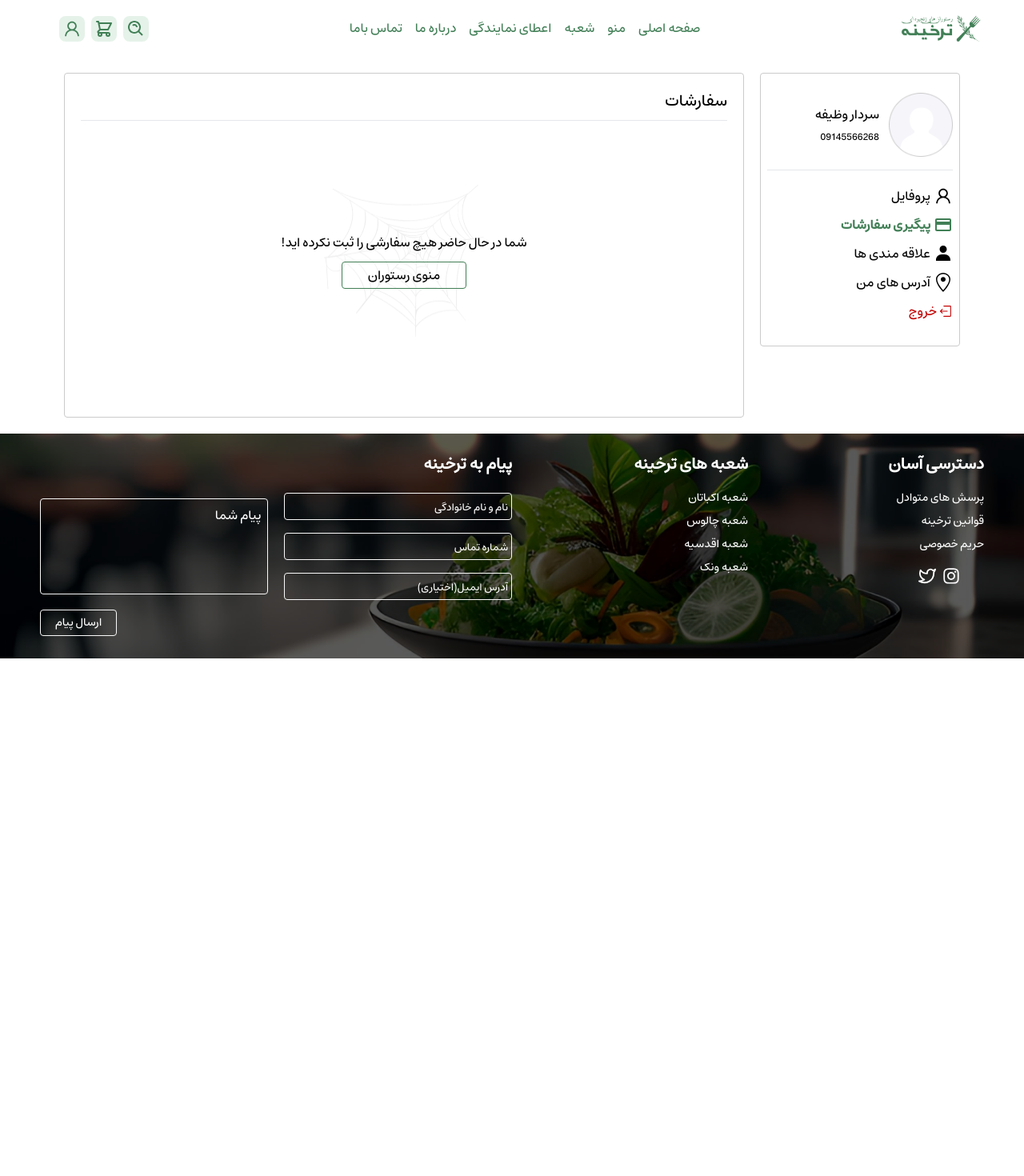
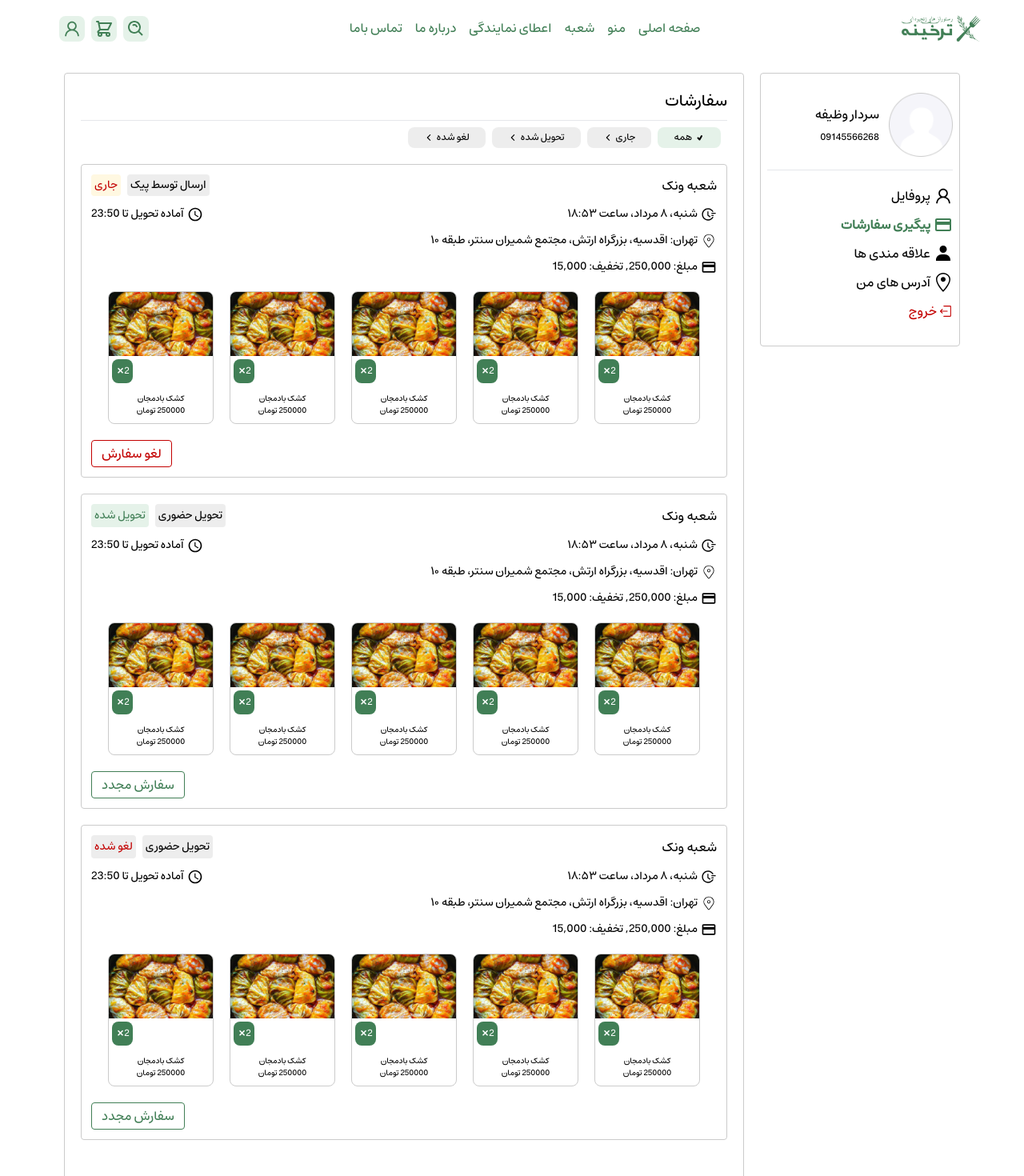
Before and after one commit to Reza0101/order-food, a Next.js app: page /profile/ordersTrack in a window 1280 px wide. Shown: the top 1470 px of the page at 80% size. Before the commit the page ends 823 px from the top, so only its background shows below. Built offline with nearby package versions, Linux system fonts and the light colour scheme; some icons are missing.

Commit message:
add orders condition

```diff
--- /dev/null
+++ b/components/profile/Box-food.tsx
@@ -0,0 +1,21 @@
+const BoxFood = ({ img, item, name, price }: any) => {
+  return (
+    <div className="rounded-8 relative overflow-hidden w-[100px] md:w-[132px] border border-gray-4">
+      <img
+        src="/Images/dolme.png"
+        className="w-full h-[60px] md:h-[80px] z-0"
+        alt=""
+      />
+      <div className="flex w-full items-center justify-end p-1">
+        <div className="flex items-center bg-primary text-white rounded-8 px-1 text-[12px]">
+          2<p className="rotate-45 text-[20px]">+</p>
+        </div>
+      </div>
+      <div className="text-[10px] py-2">
+        <p className="text-center">کشک بادمجان</p>
+        <p className="text-center">250000 تومان</p>
+      </div>
+    </div>
+  );
+};
+export default BoxFood;
--- a/pages/profile/ordersTrack.tsx
+++ b/pages/profile/ordersTrack.tsx
@@ -1,12 +1,18 @@
 import Layout from "@/components/Layout";
-import SearchBox from "@/components/SearchBox";
 import BoxProfile from "@/components/profile/Box-profile";
 import Link from "next/link";
 import { useState } from "react";
+import { IoIosArrowBack } from "react-icons/io";
 import { TiTick } from "react-icons/ti";
-import { IoIosArrowBack } from "react-icons/io";
-import BoxFood from "@/components/Box-food";
+import { AiOutlineFieldTime } from "react-icons/ai";
+import { CiLocationOn } from "react-icons/ci";
+import { MdOutlineWatchLater, MdOutlinePayment } from "react-icons/md";
+import BoxFood from "@/components/profile/Box-food";
+
 const ordersTrack = () => {
+  const listOrders = ["همه", "جاری", "تحویل شده", "لغو شده"];
+  const [filterOrdersName, setFilterOrdersName] = useState("همه");
+
   return (
     <Layout>
       <div className="px-[20px] md:px-[60px] lg:px-[80px] flex items-start gap-5">
@@ -18,6 +24,171 @@
             <p className="text-[12px] md:text-[20px]">سفارشات</p>
           </div>
           <hr />
+
+          <div className="items-end gap-2 m-2 flex">
+            {listOrders.map((item) => (
+              <div
+                onClick={() => setFilterOrdersName(item)}
+                className={`flex text-[12px] py-1 px-2 md:px-5 cursor-pointer items-center gap-1 rounded-8 ${
+                  item === filterOrdersName ? "bg-tint-1" : "bg-gray-3"
+                }`}
+              >
+                <TiTick
+                  className={`${
+                    item === filterOrdersName ? "block" : "hidden"
+                  }`}
+                />
+                <p>{item}</p>
+                <IoIosArrowBack
+                  className={`${
+                    item === filterOrdersName ? "hidden" : "block"
+                  }`}
+                />
+              </div>
+            ))}
+          </div>
+          {/*  */}
+          <div className="rounded-4 border border-gray-4 p-3 w-full my-5">
+            <div className="flex items-center justify-between">
+              <p className="text-[14px] md:text-[16px]">شعبه ونک</p>
+              <div className="flex text-[12px] md:text-[14px] items-center gap-2">
+                <p className="rounded-4 px-1 bg-gray-3 py-[3px]">
+                  ارسال توسط پیک
+                </p>
+                <p className="rounded-4 p-1 bg-[#FFF8E1] py-[3px] text-error">
+                  جاری
+                </p>
+              </div>
+            </div>
+            <div className="flex items-center justify-between my-3">
+              <div className="flex items-center gap-1 text-[14px]">
+                <AiOutlineFieldTime className="text-[20px]" />
+                <p>شنبه، ۸ مرداد، ساعت ۱۸:۵۳</p>
+              </div>
+              <div className="flex items-center gap-1 text-[14px]">
+                <MdOutlineWatchLater className="text-[20px]" />
+                <p>آماده تحویل تا 23:50</p>
+              </div>
+            </div>
+            <div className="flex items-center gap-1 my-3">
+              <CiLocationOn className="text-[20px]" />
+              <p className="text-[14px]">
+                تهران: اقدسیه، بزرگراه ارتش، مجتمع شمیران سنتر، طبقه ۱۰
+              </p>
+            </div>
+            <div className="flex items-center gap-1">
+              <MdOutlinePayment className="text-[20px]" />
+              <p className="text-[14px]">مبلغ: 250,000, تخفیف: 15,000</p>
+            </div>
+            <div className="flex flex-wrap items-center justify-center gap-5 my-5">
+              <BoxFood />
+              <BoxFood />
+              <BoxFood />
+              <BoxFood />
+              <BoxFood />
+            </div>
+            <div className="flex justify-center md:justify-end">
+              <button
+                className="text-error border border-error py-1 px-3 rounded-4 w-fit"
+              >
+                لغو سفارش
+              </button>
+            </div>
+          </div>
+          {/*  */}
+          <div className="rounded-4 border border-gray-4 p-3 w-full my-5">
+            <div className="flex items-center justify-between">
+              <p className="text-[14px] md:text-[16px]">شعبه ونک</p>
+              <div className="flex text-[12px] md:text-[14px] items-center gap-2">
+                <p className="rounded-4 p-1 bg-gray-3">تحویل حضوری</p>
+                <p className="rounded-4 p-1 bg-tint-1 text-primary">
+                  تحویل شده
+                </p>
+              </div>
+            </div>
+
+            <div className="flex items-center justify-between my-3">
+              <div className="flex items-center gap-1 text-[14px]">
+                <AiOutlineFieldTime className="text-[20px]" />
+                <p>شنبه، ۸ مرداد، ساعت ۱۸:۵۳</p>
+              </div>
+              <div className="flex items-center gap-1 text-[14px]">
+                <MdOutlineWatchLater className="text-[20px]" />
+                <p>آماده تحویل تا 23:50</p>
+              </div>
+            </div>
+            <div className="flex items-center gap-1 my-3">
+              <CiLocationOn className="text-[20px]" />
+              <p className="text-[14px]">
+                تهران: اقدسیه، بزرگراه ارتش، مجتمع شمیران سنتر، طبقه ۱۰
+              </p>
+            </div>
+            <div className="flex items-center gap-1">
+              <MdOutlinePayment className="text-[20px]" />
+              <p className="text-[14px]">مبلغ: 250,000, تخفیف: 15,000</p>
+            </div>
+            <div className="flex flex-wrap items-center justify-center gap-5 my-5">
+              <BoxFood />
+              <BoxFood />
+              <BoxFood />
+              <BoxFood />
+              <BoxFood />
+            </div>
+            <div className="flex justify-center md:justify-end">
+              <Link
+                href="/menu"
+                className="text-primary border border-primary py-1 px-3 rounded-4 w-fit"
+              >
+                سفارش مجدد
+              </Link>
+            </div>
+          </div>
+          {/*  */}
+          <div className="rounded-4 border border-gray-4 p-3 w-full my-5">
+            <div className="flex items-center justify-between">
+              <p className="text-[14px] md:text-[16px]">شعبه ونک</p>
+              <div className="flex text-[12px] md:text-[14px] items-center gap-2">
+                <p className="rounded-4 p-1 bg-gray-3">تحویل حضوری</p>
+                <p className="rounded-4 p-1 text-error bg-gray-3">لغو شده</p>
+              </div>
+            </div>
+
+            <div className="flex items-center justify-between my-3">
+              <div className="flex items-center gap-1 text-[14px]">
+                <AiOutlineFieldTime className="text-[20px]" />
+                <p>شنبه، ۸ مرداد، ساعت ۱۸:۵۳</p>
+              </div>
+              <div className="flex items-center gap-1 text-[14px]">
+                <MdOutlineWatchLater className="text-[20px]" />
+                <p>آماده تحویل تا 23:50</p>
+              </div>
+            </div>
+            <div className="flex items-center gap-1 my-3">
+              <CiLocationOn className="text-[20px]" />
+              <p className="text-[14px]">
+                تهران: اقدسیه، بزرگراه ارتش، مجتمع شمیران سنتر، طبقه ۱۰
+              </p>
+            </div>
+            <div className="flex items-center gap-1">
+              <MdOutlinePayment className="text-[20px]" />
+              <p className="text-[14px]">مبلغ: 250,000, تخفیف: 15,000</p>
+            </div>
+            <div className="flex flex-wrap items-center justify-center gap-5 my-5">
+              <BoxFood />
+              <BoxFood />
+              <BoxFood />
+              <BoxFood />
+              <BoxFood />
+            </div>
+            <div className="flex justify-center md:justify-end">
+              <Link
+                href="/menu"
+                className="text-primary border border-primary py-1 px-3 rounded-4 w-fit"
+              >
+                سفارش مجدد
+              </Link>
+            </div>
+          </div>
 
           {/* empty page */}
           <div className="flex w-full h-[350px] items-center justify-center">
```
